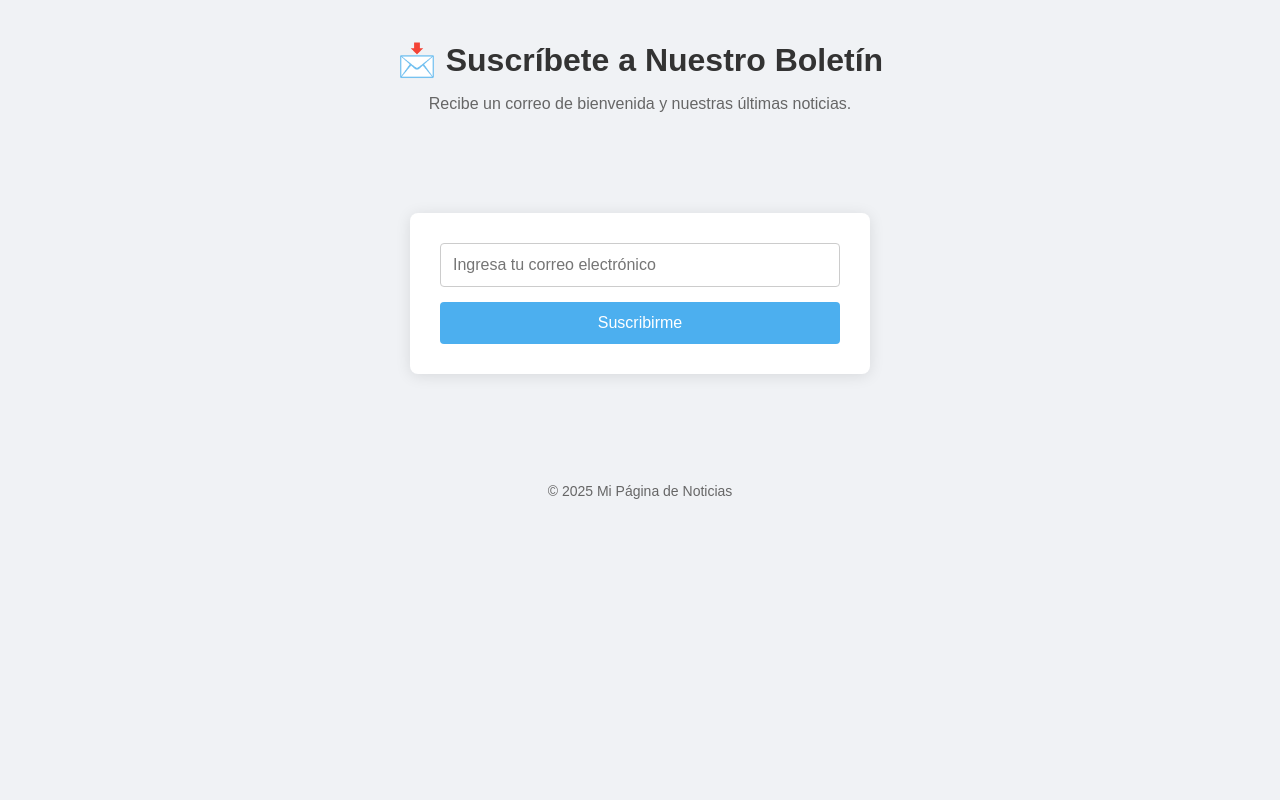
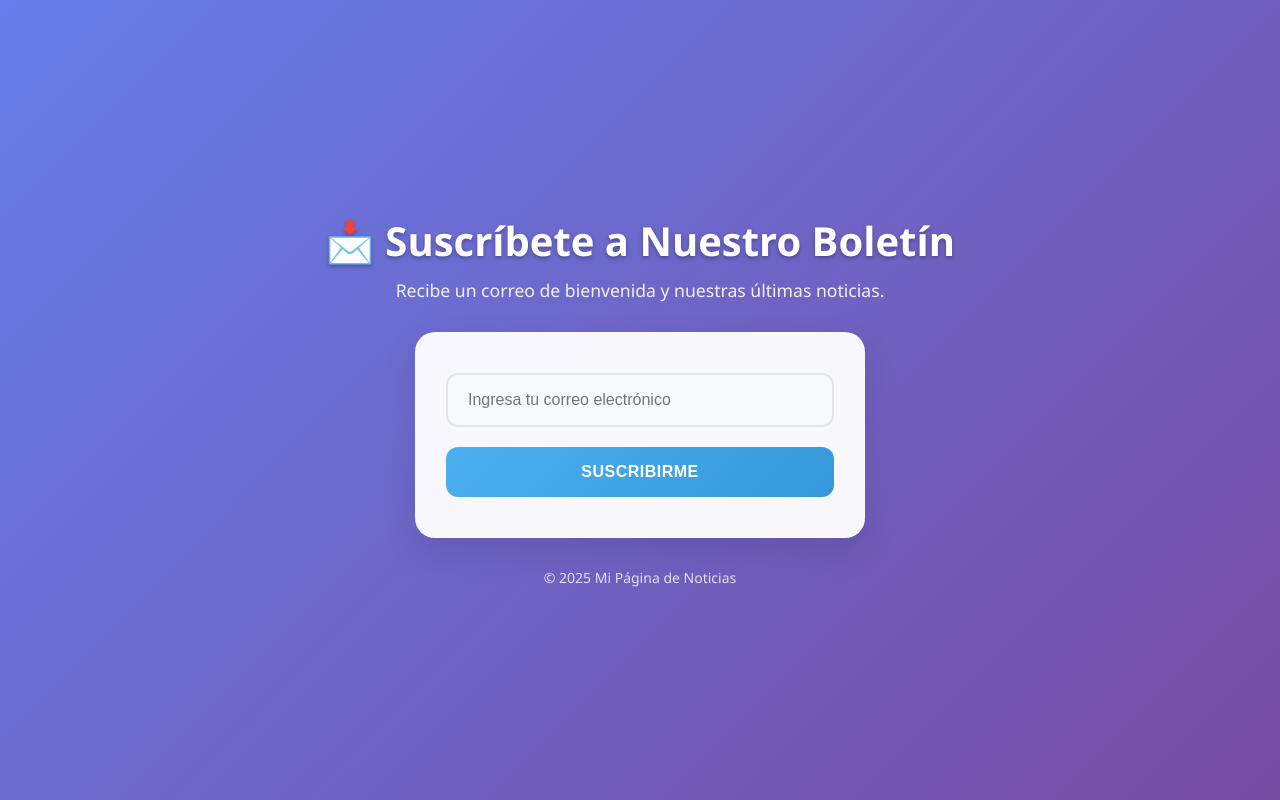
Before and after one commit to Lafao18/Envio-de-correos, a plain HTML site: page index.html in a window 1280 px wide. Drawn offline with Linux system fonts and the light colour scheme.

Commit message:
Update style.css

```diff
--- a/style.css
+++ b/style.css
@@ -1,99 +1,160 @@
+/* Reset básico */
+* {
+  box-sizing: border-box;
+  margin: 0;
+  padding: 0;
+}
+
 body {
-  font-family: Arial, sans-serif;
-  background: #f0f2f5;
-  text-align: center;
+  font-family: 'Segoe UI', Tahoma, Geneva, Verdana, sans-serif;
+  background: linear-gradient(135deg, #667eea 0%, #764ba2 100%);
+  min-height: 100vh;
+  display: flex;
+  flex-direction: column;
+  justify-content: center;
+  align-items: center;
   padding: 20px;
-  margin: 0;
+  color: #333;
 }
 
 header {
+  text-align: center;
   margin-bottom: 30px;
+  color: white;
 }
 
 header h1 {
-  color: #333;
+  font-size: 2.5rem;
   margin-bottom: 10px;
+  text-shadow: 0 2px 4px rgba(0,0,0,0.3);
 }
 
 header p {
-  color: #666;
-  font-size: 16px;
+  font-size: 1.1rem;
+  opacity: 0.9;
+  font-weight: 300;
 }
 
 main {
-  display: flex;
-  justify-content: center;
-  align-items: center;
-  min-height: 300px;
+  width: 100%;
+  max-width: 450px;
 }
 
 form {
-  background: white;
-  padding: 30px;
-  border-radius: 8px;
-  box-shadow: 0 2px 15px rgba(0, 0, 0, 0.1);
-  max-width: 400px;
-  width: 100%;
+  background: rgba(255, 255, 255, 0.95);
+  backdrop-filter: blur(10px);
+  padding: 40px 30px;
+  border-radius: 20px;
+  box-shadow: 0 15px 35px rgba(0, 0, 0, 0.1);
+  border: 1px solid rgba(255, 255, 255, 0.2);
 }
 
 input {
-  padding: 12px;
   width: 100%;
-  margin-bottom: 15px;
-  border: 1px solid #ccc;
-  border-radius: 4px;
+  padding: 16px 20px;
+  margin-bottom: 20px;
+  border: 2px solid #e1e5e9;
+  border-radius: 12px;
   font-size: 16px;
-  box-sizing: border-box;
+  transition: all 0.3s ease;
+  background: #f8f9fa;
 }
 
 input:focus {
   outline: none;
   border-color: #4cafef;
-  box-shadow: 0 0 5px rgba(76, 175, 239, 0.3);
+  background: white;
+  box-shadow: 0 0 0 3px rgba(76, 175, 239, 0.1);
+  transform: translateY(-1px);
+}
+
+input:valid {
+  border-color: #28a745;
 }
 
 button {
-  padding: 12px 20px;
-  background: #4cafef;
+  width: 100%;
+  padding: 16px 20px;
+  background: linear-gradient(135deg, #4cafef 0%, #3598db 100%);
   color: white;
   border: none;
-  border-radius: 4px;
+  border-radius: 12px;
   cursor: pointer;
   font-size: 16px;
-  width: 100%;
-  transition: background 0.3s ease;
+  font-weight: 600;
+  transition: all 0.3s ease;
+  text-transform: uppercase;
+  letter-spacing: 0.5px;
 }
 
 button:hover {
-  background: #3598db;
+  transform: translateY(-2px);
+  box-shadow: 0 8px 20px rgba(76, 175, 239, 0.4);
+}
+
+button:active {
+  transform: translateY(0);
 }
 
 button:disabled {
-  background: #ccc;
+  background: linear-gradient(135deg, #bdc3c7 0%, #95a5a6 100%);
   cursor: not-allowed;
+  transform: none;
+  box-shadow: none;
 }
 
 footer {
-  margin-top: 40px;
-  color: #666;
+  text-align: center;
+  margin-top: 30px;
+  color: rgba(255, 255, 255, 0.8);
   font-size: 14px;
 }
 
 .mensaje {
-  margin-top: 15px;
-  padding: 10px;
-  border-radius: 4px;
+  margin-top: 20px;
+  padding: 15px 20px;
+  border-radius: 10px;
   display: none;
+  font-weight: 500;
+  text-align: center;
+  animation: slideIn 0.3s ease;
 }
 
 .mensaje.exito {
-  background: #d4edda;
+  background: linear-gradient(135deg, #d4edda 0%, #c3e6cb 100%);
   color: #155724;
   border: 1px solid #c3e6cb;
 }
 
 .mensaje.error {
-  background: #f8d7da;
+  background: linear-gradient(135deg, #f8d7da 0%, #f5c6cb 100%);
   color: #721c24;
   border: 1px solid #f5c6cb;
 }
+
+@keyframes slideIn {
+  from {
+    opacity: 0;
+    transform: translateY(-10px);
+  }
+  to {
+    opacity: 1;
+    transform: translateY(0);
+  }
+}
+
+/* Responsive */
+@media (max-width: 480px) {
+  header h1 {
+    font-size: 2rem;
+  }
+
+  form {
+    padding: 30px 20px;
+    margin: 0 10px;
+  }
+
+  input, button {
+    padding: 14px 16px;
+  }
+}
```
